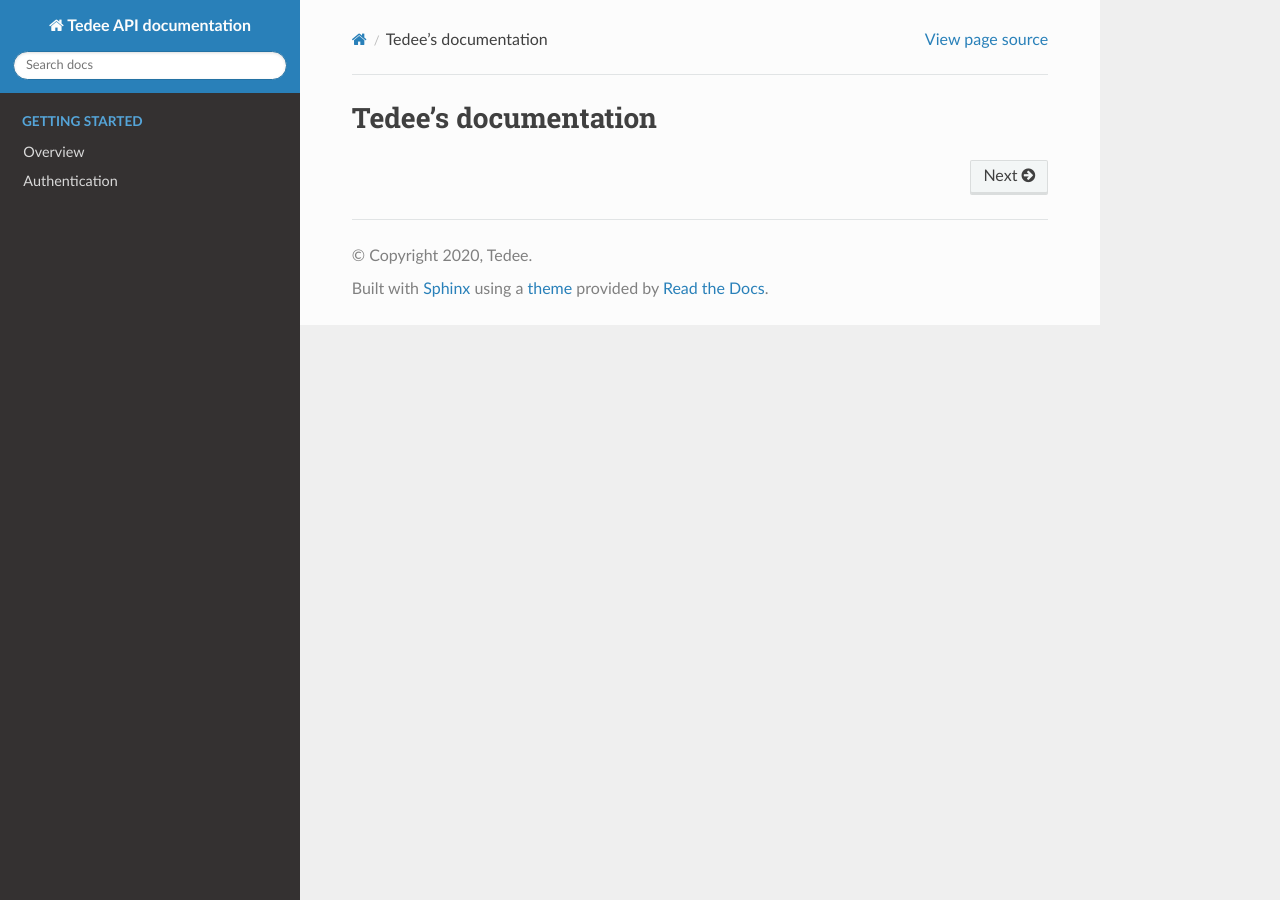
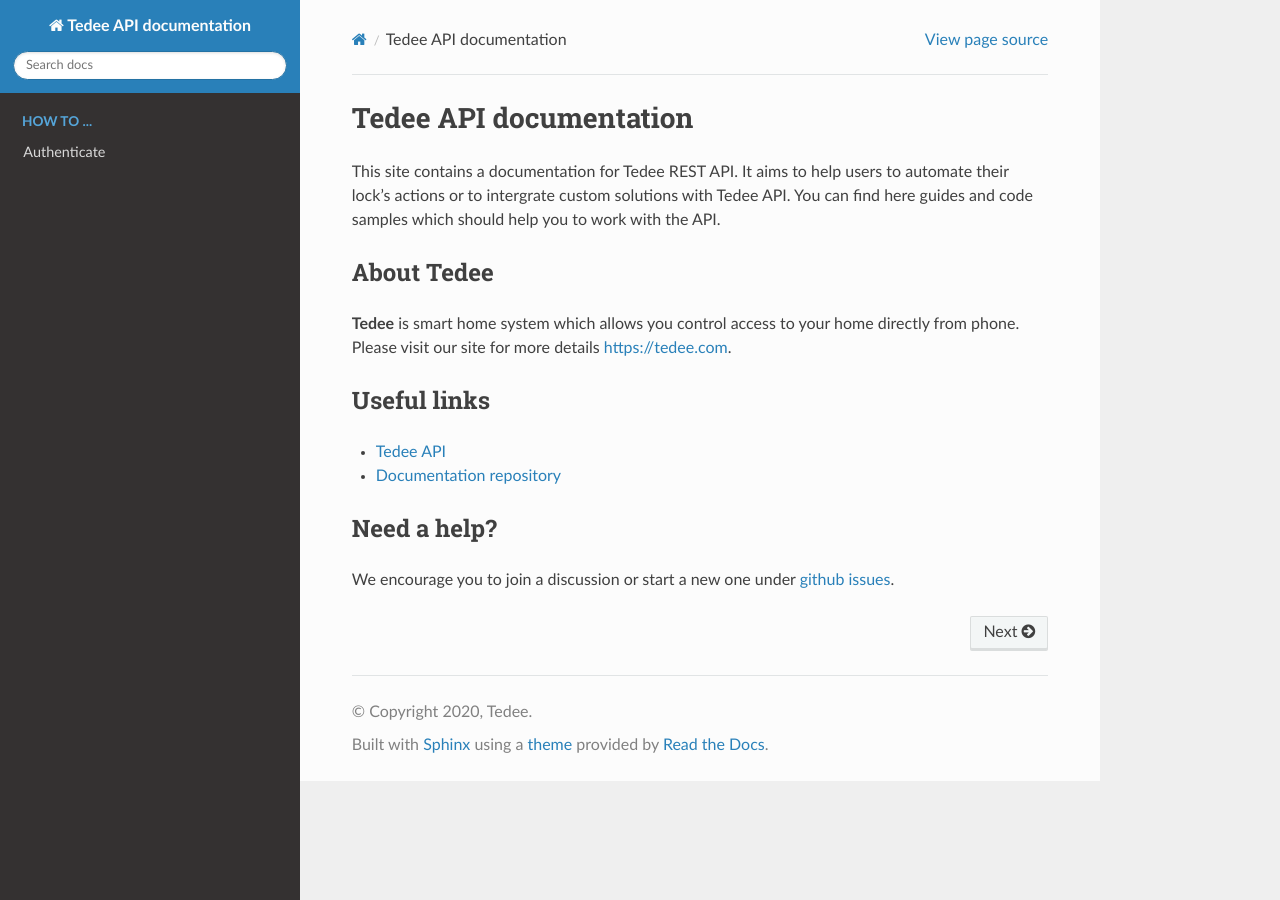
Before and after one commit to tedee-com/tedee-api-doc, a Sphinx documentation site: the page built from docs/source/index.rst, in a window 1280 px wide. Built offline with Sphinx 7.4.7 and the Read the Docs theme 2.0.0, drawn with Linux system fonts in a browser that asks for light colours.

Commit message:
Feature/startup page (#10)
Extend startup page

```diff
--- a/docs/source/index.rst
+++ b/docs/source/index.rst
@@ -3,13 +3,37 @@
    You can adapt this file completely to your liking, but it should at least
    contain the root `toctree` directive.
 
-Tedee's documentation
-=====================
+Tedee API documentation
+=========================
 
 .. toctree::
    :maxdepth: 2
    :caption: Getting Started
    :hidden:
 
-   overview
-   authentication
+.. toctree::
+   :maxdepth: 2
+   :caption: How to ...
+   :hidden:
+
+   Authenticate<authentication>
+
+This site contains a documentation for Tedee REST API.
+It aims to help users to automate their lock's actions or to intergrate custom solutions with Tedee API.
+You can find here guides and code samples which should help you to work with the API.
+
+About Tedee
+-----------
+
+**Tedee** is smart home system which allows you control access to your home directly from phone. Please visit our site for more details https://tedee.com.
+
+Useful links
+------------
+
+- `Tedee API <https://api.tedee.com/>`_
+- `Documentation repository <https://github.com/tedee-com/tedee-api-doc>`_
+
+Need a help?
+------------
+
+We encourage you to join a discussion or start a new one under `github issues <https://github.com/tedee-com/tedee-api-doc/issues>`_.
--- a/docs/source/overview.rst
+++ /dev/null
@@ -1,2 +0,0 @@
-Overview
-========
```
